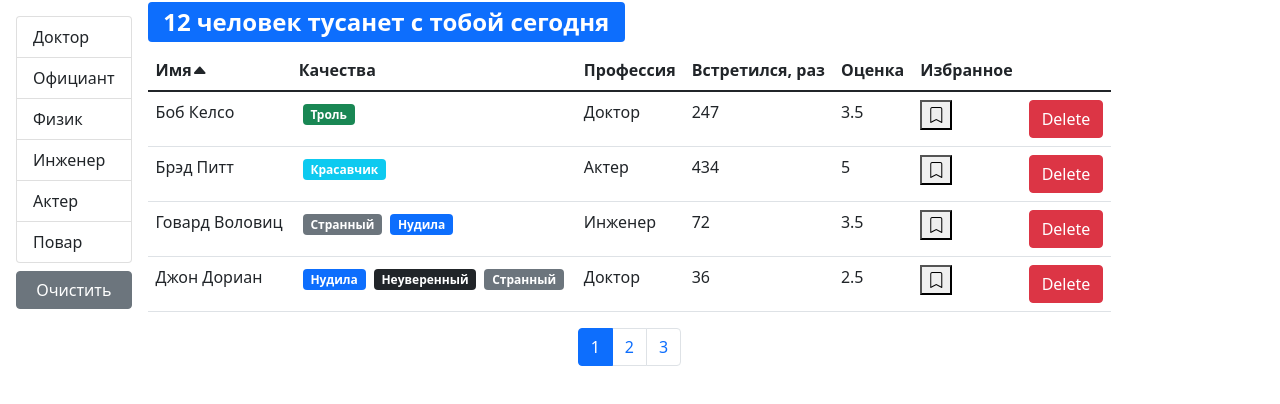
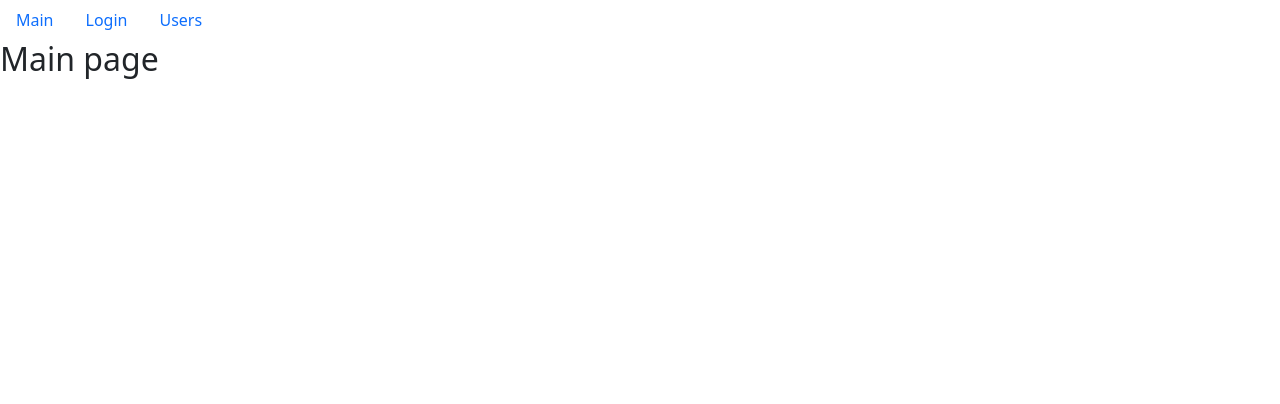
Before and after one commit to maksym-vovk/fast-company, a React (Create React App) app: page / in a window 1280 px wide. Shown: the top 404 px of the page. Built offline with nearby package versions, Linux system fonts and the light colour scheme.

Commit message:
Add routing to the app

```diff
--- a/package.json
+++ b/package.json
@@ -11,6 +11,7 @@
         "prop-types": "^15.7.2",
         "react": "^17.0.2",
         "react-dom": "^17.0.2",
+        "react-router-dom": "^5.3.0",
         "react-scripts": "4.0.3",
         "web-vitals": "^1.0.1"
     },
--- a/src/app/App.js
+++ b/src/app/App.js
@@ -1,9 +1,23 @@
 import React from "react";
+import { Switch, Route, Redirect } from "react-router-dom";
 
-import UsersList from "./components/usersList";
+import NavBar from "./components/navBar";
+import Main from "./layouts/main";
+import Login from "./layouts/login";
+import Users from "./layouts/users";
 
 const App = () => {
-    return <UsersList />;
+    return (
+        <div>
+            <NavBar />
+            <Switch>
+                <Route path="/users/:userId?" component={Users} />
+                <Route path="/login" component={Login} />
+                <Route exact path="/" component={Main} />
+                <Redirect to="/"/>
+            </Switch>
+        </div>
+    );
 };
 
 export default App;
--- a/src/app/api/fake.api/user.api.js
+++ b/src/app/api/fake.api/user.api.js
@@ -150,6 +150,14 @@ const fetchAll = () =>
         }, 2000);
     });
 
+const getById = (id) =>
+    new Promise((resolve) => {
+        window.setTimeout(function () {
+            resolve(users.find((user) => user._id === id));
+        }, 1000);
+    });
+
 export default {
-    fetchAll
+    fetchAll,
+    getById
 };
--- /dev/null
+++ b/src/app/components/navBar.jsx
@@ -0,0 +1,26 @@
+import React from "react";
+import { Link } from "react-router-dom";
+
+const NavBar = () => {
+    return (
+        <ul className="nav">
+            <li className="nav-item">
+                <Link className="nav-link active" aria-current="page" to="/">
+                    Main
+                </Link>
+            </li>
+            <li className="nav-item">
+                <Link className="nav-link" to="/login">
+                    Login
+                </Link>
+            </li>
+            <li className="nav-item">
+                <Link className="nav-link" to="/users">
+                    Users
+                </Link>
+            </li>
+        </ul>
+    );
+};
+
+export default NavBar;
--- /dev/null
+++ b/src/app/components/userPage.jsx
@@ -0,0 +1,39 @@
+import React, { useState, useEffect } from "react";
+import PropTypes from "prop-types";
+import api from "../api";
+import QualitiesList from "./qualitiesList";
+import { useHistory } from "react-router-dom";
+
+const UserPage = ({ userId }) => {
+    const history = useHistory();
+    const [user, setUser] = useState();
+
+    useEffect(() => {
+        api.users.getById(userId).then(data => setUser(data));
+    });
+
+    const handleClick = () => {
+        history.push("/users");
+    };
+
+    if (user) {
+        return (
+            <div>
+                <h1>{user.name}</h1>
+                <h2>Profession: {user.profession.name}</h2>
+                <QualitiesList qualities={user.qualities}/>
+                <p>Completed meetings: {user.completedMeetings}</p>
+                <p>Rate: {user.rate}</p>
+                <button onClick={handleClick}>All users</button>
+            </div>
+        );
+    } else {
+        return <h1>Loading...</h1>;
+    }
+};
+
+UserPage.propTypes = {
+    userId: PropTypes.string.isRequired
+};
+
+export default UserPage;
--- a/src/app/components/usersTable.jsx
+++ b/src/app/components/usersTable.jsx
@@ -3,6 +3,7 @@ import PropTypes from "prop-types";
 import Bookmark from "./bookmark";
 import QualitiesList from "./qualitiesList";
 import Table from "./table";
+import { Link } from "react-router-dom";
 
 const UsersTable = ({
     users,
@@ -14,7 +15,8 @@ const UsersTable = ({
     const columns = {
         name: {
             path: "name",
-            name: "Имя"
+            name: "Имя",
+            component: (user) => <Link to={`/users/${user._id}`}>{user.name}</Link>
         },
         qualities: {
             name: "Качества",
--- /dev/null
+++ b/src/app/layouts/login.jsx
@@ -0,0 +1,7 @@
+import React from "react";
+
+const Login = () => {
+    return <h2>Login</h2>;
+};
+
+export default Login;
--- /dev/null
+++ b/src/app/layouts/main.jsx
@@ -0,0 +1,7 @@
+import React from "react";
+
+const Main = () => {
+    return <h2>Main page</h2>;
+};
+
+export default Main;
--- /dev/null
+++ b/src/app/layouts/users.jsx
@@ -0,0 +1,17 @@
+import React from "react";
+import { useParams } from "react-router-dom";
+import UsersList from "../components/usersList";
+import UserPage from "../components/userPage";
+
+const Users = () => {
+    const params = useParams();
+    const { userId } = params;
+
+    return (
+        <>
+            {userId ? <UserPage userId={userId}/> : <UsersList/>}
+        </>
+    );
+};
+
+export default Users;
--- a/src/index.js
+++ b/src/index.js
@@ -6,10 +6,13 @@ import "bootstrap/dist/css/bootstrap.css";
 import App from "./app/App";
 
 import reportWebVitals from "./reportWebVitals";
+import { BrowserRouter } from "react-router-dom";
 
 ReactDOM.render(
     <React.StrictMode>
-        <App />
+        <BrowserRouter>
+            <App />
+        </BrowserRouter>
     </React.StrictMode>,
 
     document.getElementById("root")
```
Also changed, not shown: 2 other files (tests, documents, lock files or other folders).
